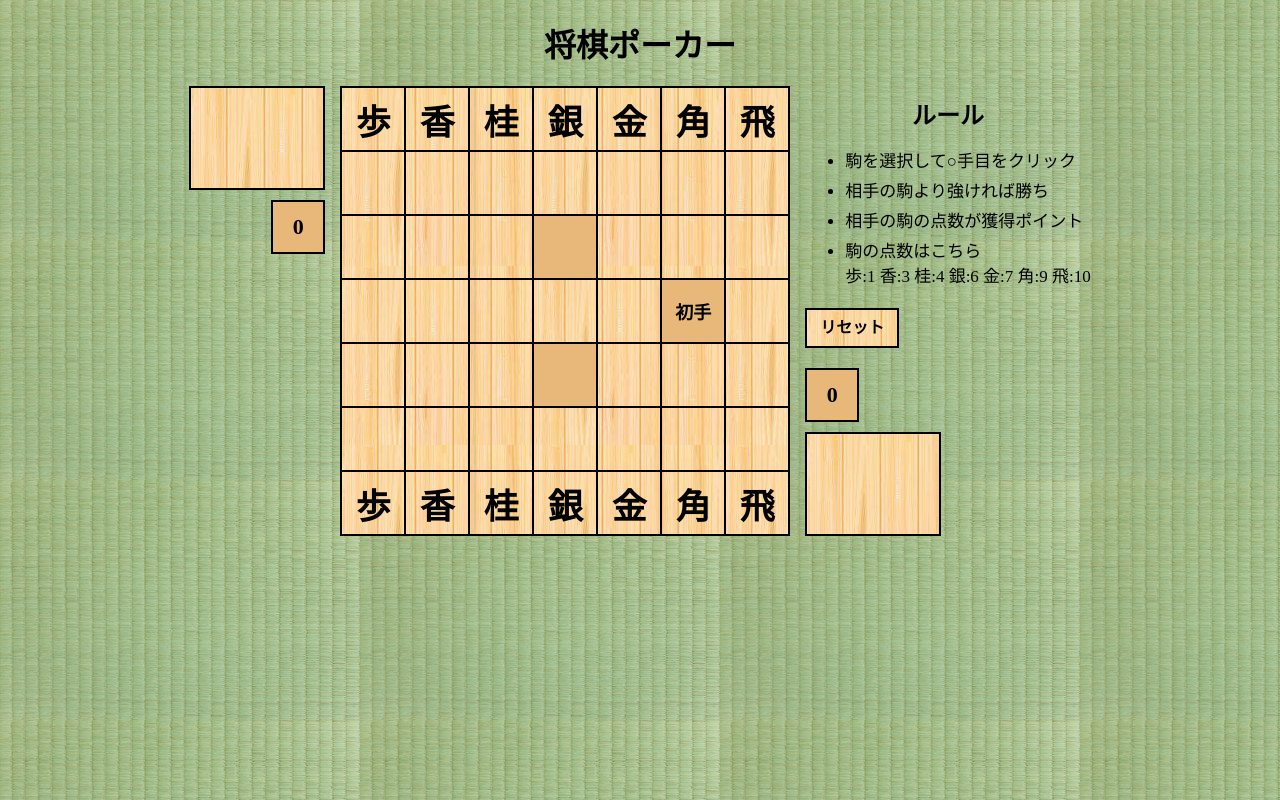
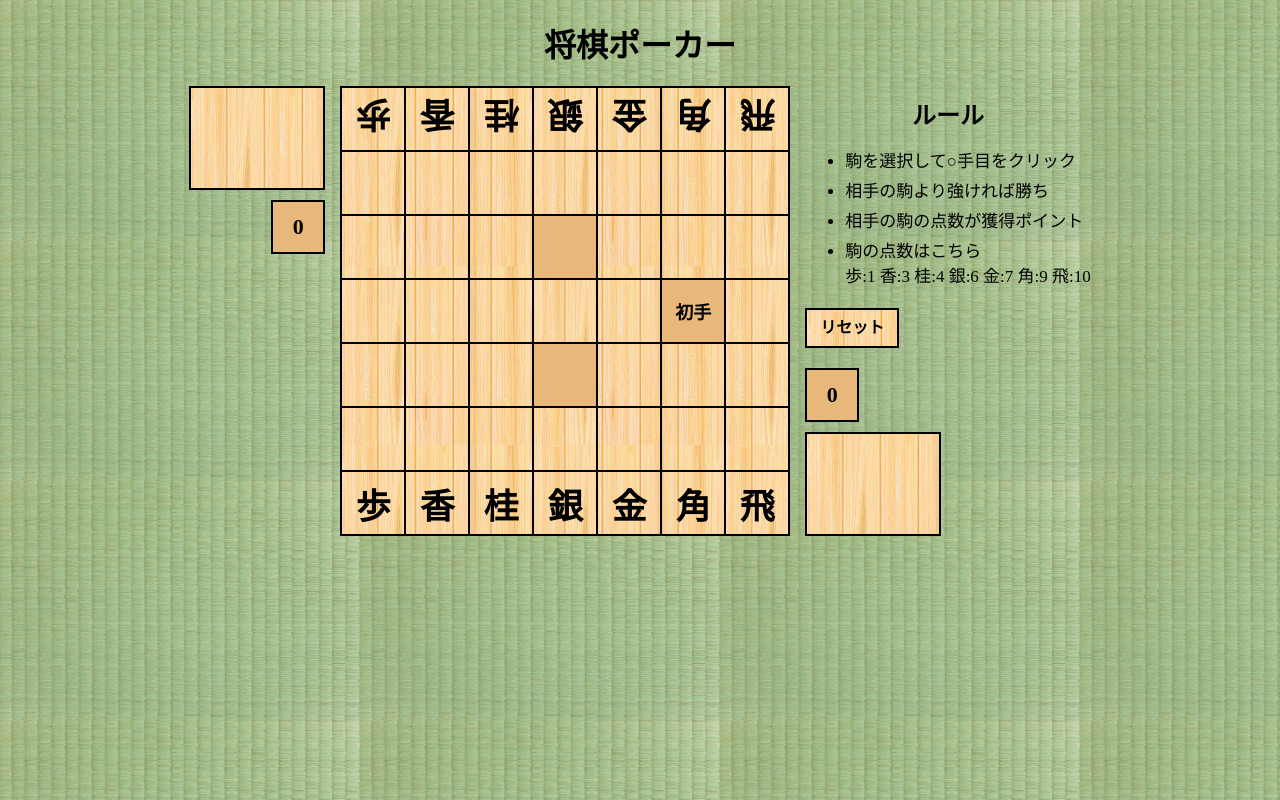
Before and after one commit to fuhiz/shogipoker, a Vue app: page / in a window 1280 px wide. Built offline with nearby package versions, Linux system fonts and the light colour scheme.

Commit message:
chapter5 完了

```diff
--- /dev/null
+++ b/src/components/ComKoma.vue
@@ -0,0 +1,39 @@
+<template>
+  <td :class="getKomaClass()">{{ koma.label }}</td>
+</template>
+
+<script>
+import { mapState } from "vuex"
+export default {
+  props: {
+    komaIndex: {
+      type: String,
+      required: true
+    },
+    koma: {
+      type: Object,
+      required: true
+    }
+  },
+  computed: {
+    ...mapState(["comSelectable"])
+  },
+  methods: {
+    getKomaClass() {
+      if (!this.comSelectable.includes(this.komaIndex)) {
+        return "unselectable"
+      }
+    }
+  }
+}
+</script>
+
+<style scoped>
+td {
+  transform: rotate(0.5turn);
+  -webkit-transform: rotate(0.5turn);
+}
+.unselectable {
+  opacity: 0.4;
+}
+</style>
--- a/src/components/ComKomadai.vue
+++ b/src/components/ComKomadai.vue
@@ -3,14 +3,14 @@
     <table>
       <tbody>
         <tr>
-          <td></td>
-          <td></td>
-          <td></td>
+          <td>{{ showKomaLabel("kaku") }}</td>
+          <td>{{ showKomaLabel("kin") }}</td>
+          <td>{{ showKomaLabel("gin") }}</td>
         </tr>
         <tr>
-          <td></td>
-          <td></td>
-          <td></td>
+          <td>{{ showKomaLabel("keima") }}</td>
+          <td>{{ showKomaLabel("kyosha") }}</td>
+          <td>{{ showKomaLabel("fu") }}</td>
         </tr>
       </tbody>
     </table>
@@ -26,6 +26,15 @@ import { mapState } from "vuex"
 export default {
   computed: {
     ...mapState(["komaList", "comKomadai", "comPoint"])
+  },
+  methods: {
+    showKomaLabel(komaIndex) {
+      if (this.comKomadai.includes(komaIndex)) {
+        return this.komaList[komaIndex].label
+      } else {
+        return null
+      }
+    }
   }
 }
 </script>
--- /dev/null
+++ b/src/components/PlayerKoma.vue
@@ -0,0 +1,40 @@
+<template>
+  <td :class="getKomaClass()">{{ koma.label }}</td>
+</template>
+
+<script>
+import { mapState } from "vuex"
+export default {
+  props: {
+    komaIndex: {
+      type: String,
+      required: true
+    },
+    koma: {
+      type: Object,
+      required: true
+    }
+  },
+  computed: {
+    ...mapState(["playerSelectable"])
+  },
+  methods: {
+    getKomaClass() {
+      if (!this.playerSelectable.includes(this.komaIndex)) {
+        return "unselectable"
+      }
+    }
+  }
+}
+</script>
+
+<style scoped>
+td:not(.unselectable) {
+  cursor: pointer;
+}
+
+td:hover,
+.unselectable {
+  opacity: 0.4;
+}
+</style>
--- a/src/components/PlayerKomadai.vue
+++ b/src/components/PlayerKomadai.vue
@@ -6,14 +6,14 @@
     <table>
       <tbody>
         <tr>
-          <td></td>
-          <td></td>
-          <td></td>
+          <td>{{ showKomaLabel("fu") }}</td>
+          <td>{{ showKomaLabel("kyosha") }}</td>
+          <td>{{ showKomaLabel("keima") }}</td>
         </tr>
         <tr>
-          <td></td>
-          <td></td>
-          <td></td>
+          <td>{{ showKomaLabel("gin") }}</td>
+          <td>{{ showKomaLabel("kin") }}</td>
+          <td>{{ showKomaLabel("kaku") }}</td>
         </tr>
       </tbody>
     </table>
@@ -26,6 +26,13 @@ import { mapState } from "vuex"
 export default {
   computed: {
     ...mapState(["komaList", "playerKomadai", "playerPoint"])
+  },
+  methods: {
+    showKomaLabel(komaIndex) {
+      if (this.playerKomadai.includes(komaIndex)) {
+        return this.komaList[komaIndex].label
+      }
+    }
   }
 }
 </script>
--- a/src/components/ShogiPoker.vue
+++ b/src/components/ShogiPoker.vue
@@ -9,9 +9,12 @@
         <table>
           <tbody>
             <tr class="com-row">
-              <td v-for="(koma, index) in komaList" :key="index">
-                {{ koma.label }}
-              </td>
+              <com-koma
+                v-for="(koma, index) in this.komaList"
+                :key="index"
+                :koma-index="index"
+                :koma="koma"
+              />
             </tr>
             <tr>
               <td v-for="n in 7" :key="n"></td>
@@ -51,9 +54,12 @@
               <td v-for="n in 7" :key="n"></td>
             </tr>
             <tr class="player-row">
-              <td v-for="(koma, index) in komaList" :key="index">
-                {{ koma.label }}
-              </td>
+              <player-koma
+                v-for="(koma, index) in this.komaList"
+                :key="index"
+                :koma-index="index"
+                :koma="koma"
+              />
             </tr>
           </tbody>
         </table>
@@ -73,13 +79,17 @@ import GameRule from "./GameRule"
 import ComKomadai from "./ComKomadai"
 import PlayerKomadai from "./PlayerKomadai"
 import ResetBtn from "./ResetBtn"
+import ComKoma from "./ComKoma"
+import PlayerKoma from "./PlayerKoma"
 
 export default {
   components: {
     GameRule,
     ComKomadai,
     PlayerKomadai,
-    ResetBtn
+    ResetBtn,
+    ComKoma,
+    PlayerKoma
   },
   data() {
     return {
```
